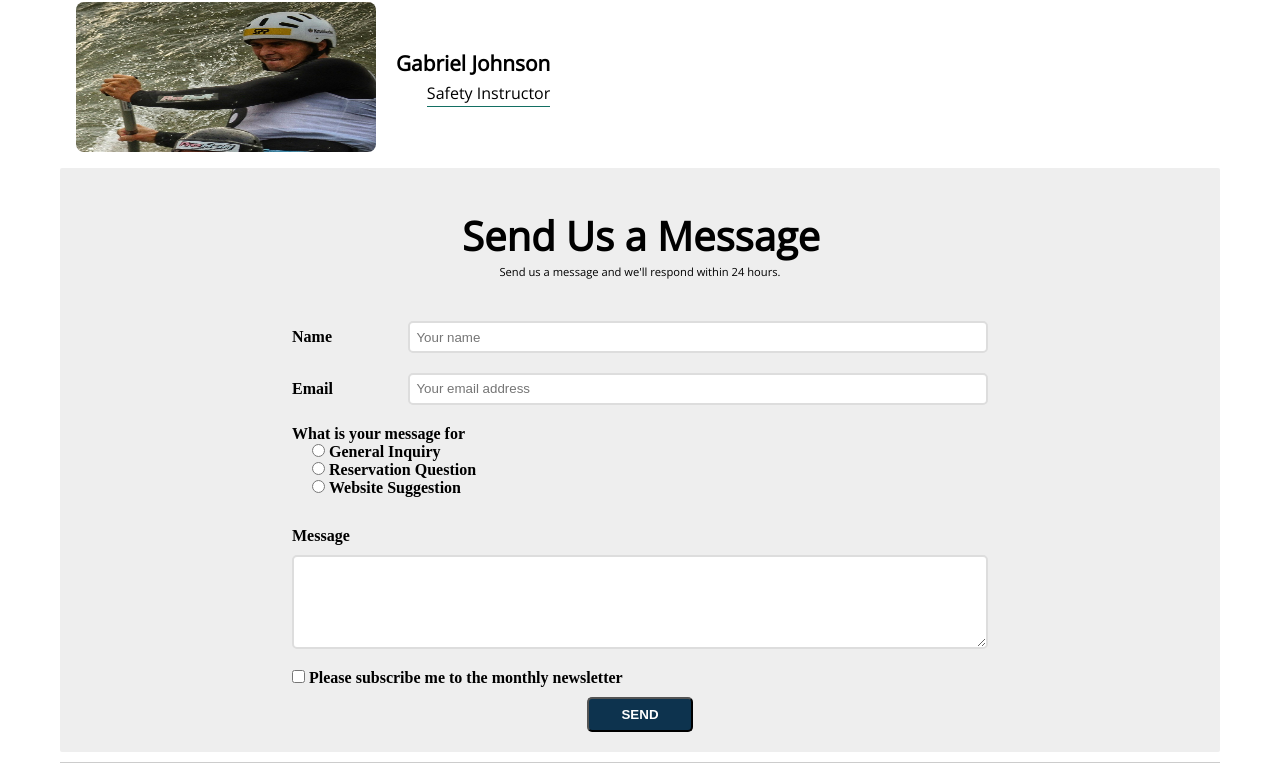
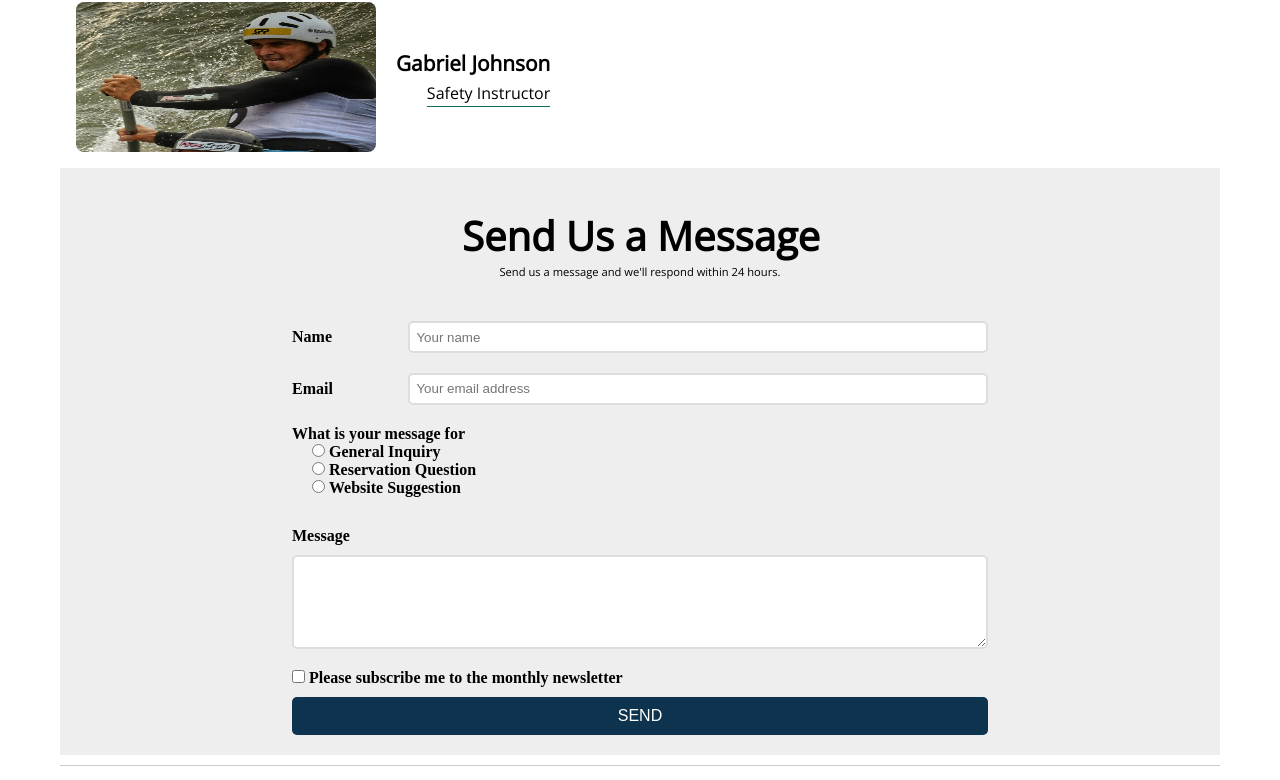
Before and after one commit to penhabyui/wdd130, a plain HTML site: page wwr/contact.html in a window 1280 px wide. Shown: the part 1293-2073 px from the top of the page. Drawn offline with nearby package versions, Linux system fonts and the light colour scheme.

Commit message:
contact us

```diff
--- a/wwr/styles/rafting.css
+++ b/wwr/styles/rafting.css
@@ -331,14 +331,23 @@ form label {
 
 }
 
-.form-button{
-    margin: auto;
-    padding: .5rem 2rem;
-    background-color:hsl(205, 71%, 18%);
-    font-weight: 700;
-    border-radius: 5px;
-    color: #ffffff;
+.form-button {
+  display: inline-block;
+  padding: 10px 20px;
+  background-color:hsl(205, 71%, 18%);
+  color: white;
+  border: none;
+  cursor: pointer;
+  text-align: center;
+  text-decoration: none;
+  font-size: 16px;
+  border-radius: 5px;
 }
+
+.form-button:hover {
+  background-color:hsl(205, 71%, 18%); ;
+}
+
 
 .home-grid {
     display: grid;
```
